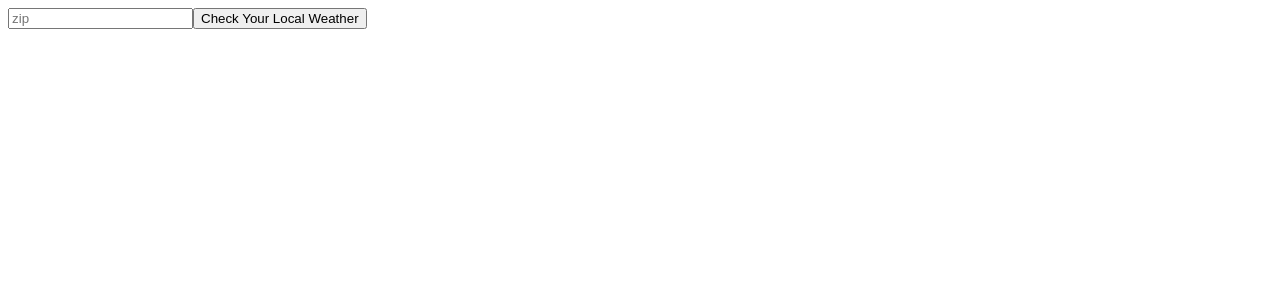
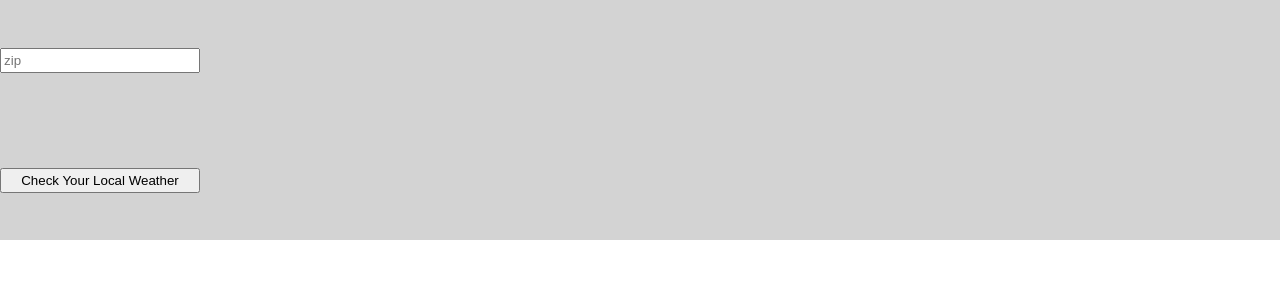
Before and after one commit to jamie29w/weather-api-app, a React (Create React App) app in the folder client/: page / in a window 1280 px wide. Shown: the top 300 px of the page. Built offline with nearby package versions, Linux system fonts and the light colour scheme.

Commit message:
catching up master

```diff
--- /dev/null
+++ b/client/src/index.css
@@ -0,0 +1,4 @@
+* {
+    margin: 0;
+    box-sizing: border-box;
+}
--- a/client/src/index.js
+++ b/client/src/index.js
@@ -1,5 +1,6 @@
 import React from 'react';
 import ReactDOM from 'react-dom';
-import App from './main/App'
+import App from './main/App';
+import './index.css';
 
 ReactDOM.render(<App />, document.getElementById('root'));
--- a/client/src/main/App.js
+++ b/client/src/main/App.js
@@ -1,67 +1,78 @@
 import React, { Component } from 'react';
-import ZipSubmitComponent from './ZipSubmitComponent'
+import HeaderContainer from './header/Container';
 import axios from 'axios';
 const locHost = 'http://localhost:5080'
 
 
-class App extends Component {
-    constructor() {
-        super()
-        this.state = {
-            lat: null,
-            lng: null,
+function App () {
+    return(
+        <div>
+            {/* hi */}
+            <HeaderContainer />
+        </div>
+    )
+}
 
-        }
-        this.getCoords = this.getCoords.bind(this);
-        this.handleChange = this.handleChange.bind(this);
-        this.getWeatherInfo = this.getWeatherInfo.bind(this);
-        this.searchWeather = this.searchWeather.bind(this);
-    }
+export default App;
+
+// class App extends Component {
+//     constructor() {
+//         super()
+//         this.state = {
+//             lat: null,
+//             lng: null,
+
+//         }
+//         this.getCoords = this.getCoords.bind(this);
+//         this.handleChange = this.handleChange.bind(this);
+//         this.getWeatherInfo = this.getWeatherInfo.bind(this);
+//         this.searchWeather = this.searchWeather.bind(this);
+//     }
 
 
-    handleChange(lat,lng) {
-        this.setState(prevState => {
-            if (typeof lat === 'number' && typeof lng === 'number') {
-                return {
-                    lat: lat,
-                    lng: lng,
-                }
-            } else {
-                return prevState;
-            }
-        })
-        console.log(this.state)
-    }
+//     handleChange(lat,lng) {
+//         this.setState(prevState => {
+//             if (typeof lat === 'number' && typeof lng === 'number') {
+//                 return {
+//                     lat: lat,
+//                     lng: lng,
+//                 }
+//             } else {
+//                 return prevState;
+//             }
+//         })
+//         console.log(this.state)
+//     }
 
-    getCoords(loc) {
-        return axios.get(`${locHost}/coords/${loc}`)
-    }
+//     getCoords(loc) {
+//         return axios.get(`${locHost}/coords/${loc}`)
+//     }
 
-    getWeatherInfo(lat, lng) {
-        return axios.get(`${locHost}/weather/${lat},${lng}`)
-    }
+//     getWeatherInfo(lat, lng) {
+//         return axios.get(`${locHost}/weather/${lat},${lng}`)
+//     }
 
-    searchWeather(loc){
-        this.getCoords(loc)
-            .then(res => {
-                let coords = res.data.results[0].geometry.location;
-                this.handleChange(coords.lat, coords.lng)
-                return this.getWeatherInfo(coords.lat, coords.lng)
-            }).then (res => {
-                console.log(res.data)
-            }).catch(err => {
-                console.error(err)
-            })
-    }
+//     searchWeather(loc){
+//         this.getCoords(loc)
+//             .then(res => {
+//                 let coords = res.data.results[0].geometry.location;
+//                 this.handleChange(coords.lat, coords.lng)
+//                 return this.getWeatherInfo(coords.lat, coords.lng)
+//             }).then (res => {
+//                 console.log(res.data)
+//             }).catch(err => {
+//                 console.error(err)
+//             })
+//     }
 
-    render() {
-        return (
-            <ZipSubmitComponent
-                searchWeather = {this.searchWeather}
-            />
-        )
-    }
+//     render() {
+//         return (
+//             <HeaderContainer
+//                 searchWeather = {this.searchWeather}
+//             />
+//         )
+//     }
 
-}
+// }
 
-export default App
+// export default App
--- a/client/src/main/ZipSubmitComponent.js
+++ /dev/null
@@ -1,12 +0,0 @@
-import React from 'react';
-
-function ZipSubmitComponent(props) {
-    return (
-        <div>
-            <input id='zipInput' placeholder='zip'/>
-            <button onClick={() => props.searchWeather(document.getElementById('zipInput').value)}>Check Your Local Weather</button>
-        </div>
-    )
-}
-
-export default ZipSubmitComponent;
--- /dev/null
+++ b/client/src/main/header/Component.js
@@ -0,0 +1,37 @@
+import React from 'react';
+
+function HeaderComponent(props) {
+
+    const style = {
+        background: {
+            backgroundColor: "lightgrey",
+            width: "100%",
+            height: "30vh",
+            display: "flex",
+            justifyContent: "space-around",
+            flexDirection: "column",
+            alignContent: "center"
+        },
+        input: {
+
+            height: "25px",
+            width: "200px"
+
+
+        },
+        button: {
+            // flexDirection: "row",
+            height: "25px",
+            width: "200px"
+        }
+    }
+
+    return (
+        <div style={style.background}>
+            <input style={style.input} id='zipInput' placeholder='zip'/>
+            <button style={style.button} onClick={() => props.searchWeather(document.getElementById('zipInput').value)}>Check Your Local Weather</button>
+        </div>
+    )
+}
+
+export default HeaderComponent;
--- /dev/null
+++ b/client/src/main/header/Container.js
@@ -0,0 +1,68 @@
+import React, { Component } from 'react';
+import HeaderComponent from './Component'
+import axios from 'axios';
+const locHost = 'http://localhost:5080'
+
+
+class HeaderContainer extends Component {
+    constructor() {
+        super()
+        this.state = {
+            lat: null,
+            lng: null,
+
+        }
+        this.getCoords = this.getCoords.bind(this);
+        this.handleChange = this.handleChange.bind(this);
+        this.getWeatherInfo = this.getWeatherInfo.bind(this);
+        this.searchWeather = this.searchWeather.bind(this);
+    }
+
+
+    handleChange(lat,lng) {
+        this.setState(prevState => {
+            if (typeof lat === 'number' && typeof lng === 'number') {
+                return {
+                    lat: lat,
+                    lng: lng,
+                }
+            } else {
+                return prevState;
+            }
+        })
+        console.log(this.state)
+    }
+
+    getCoords(loc) {
+        return axios.get(`${locHost}/coords/${loc}`)
+    }
+
+    getWeatherInfo(lat, lng) {
+        return axios.get(`${locHost}/weather/${lat},${lng}`)
+    }
+
+    searchWeather(loc){
+        this.getCoords(loc)
+            .then(res => {
+                let coords = res.data.results[0].geometry.location;
+                this.handleChange(coords.lat, coords.lng)
+                return this.getWeatherInfo(coords.lat, coords.lng)
+            }).then (res => {
+                console.log(res.data)
+            }).catch(err => {
+                console.error(err)
+            })
+    }
+
+    render() {
+        return (
+            // <div>hi</div>
+            <HeaderComponent
+                searchWeather = {this.searchWeather}
+            />
+        )
+    }
+
+}
+
+export default HeaderContainer
```
